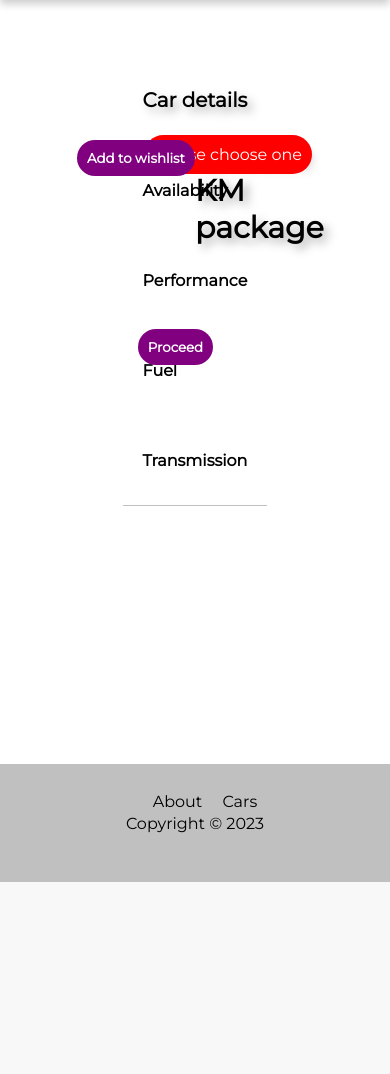
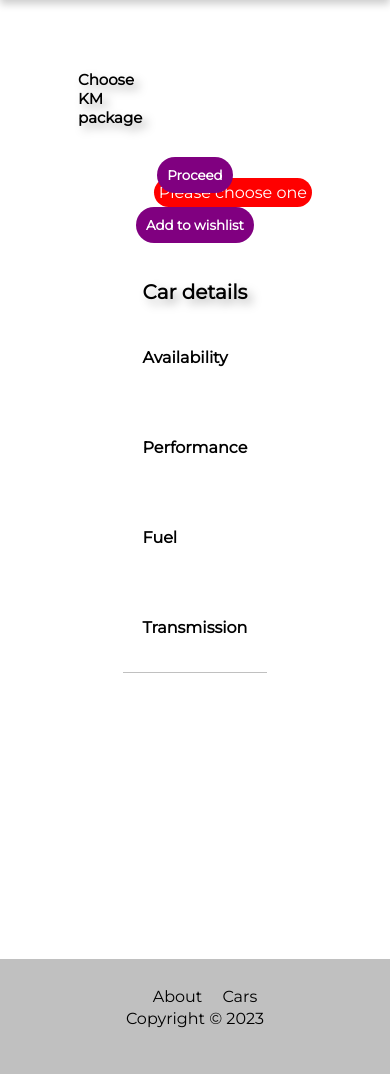
Before and after one commit to JosephDeFacto/rent-and-drive, a Symfony app: template templates/car/show.html.twig in a window 390 px wide. Shown: the part 80-1154 px from the top of the page. Before the commit the page ends 962 px from the top, so only its background shows below. Run offline with Twig, Linux system fonts and the light colour scheme; the template is opened without the code that fills it, so the values that code supplies are empty; some libraries are stand-ins or nearby versions.

Commit message:
Add style for additional templates

```diff
--- a/public/css/style.css
+++ b/public/css/style.css
@@ -407,6 +416,7 @@ li {
 
     .product-details-title {
         margin-right: 0 !important;
+        margin-top: 100px;
     }
 
     .product-details {
@@ -417,6 +427,79 @@ li {
 
     .product-details-column {
         height: 50px !important
+    }
+
+    .image-row {
+        margin: 0 !important;
+        width: 100%;
+    }
+
+    .show {
+        width: 100%;
+    }
+
+    .product-show {
+        justify-content: center;
+    }
+
+    .product-packages {
+        width: 100%;
+        left: 0 !important;
+        display: block !important;
+        position: relative !important;
+        margin-top: 10px;
+    }
+
+    .package-title {
+        right: 20% !important;
+        width: 20%;
+        font-size: 15px !important;
+        position: relative !important;
+    }
+
+    .package-notice {
+        top: 17% !important;
+        padding: 5px !important;
+        margin-top: 5px;
+    }
+
+    .btn-responsive-submit {
+        right: 0 !important;
+        top: 20px !important;
+    }
+
+    .btn-responsive-wishlist {
+        right: 0 !important;
+    }
+
+    .btn-proceed {
+        margin-top: 0 !important;
+        margin-left: auto;
+        margin-right: auto;
+        display: block
+    }
+
+    .rnd-footer {
+        margin-top: 50%;
+        height: fit-content !important;
+    }
+
+    .bottom-out  {
+        top: 25px;
+    }
+
+    .products-radio-item {
+        margin: 10px 0;
+    }
+
+    .adds-checkout-container {
+        height: 90vh !important;
+        margin-top: 0 !important;
+    }
+
+    .checkout-info {
+        width: 100% !important;
+        margin-top: 150px !important;
     }
 }
 
```
Also changed, not shown: other parts of public/css/style.css (+25 -2 lines).
